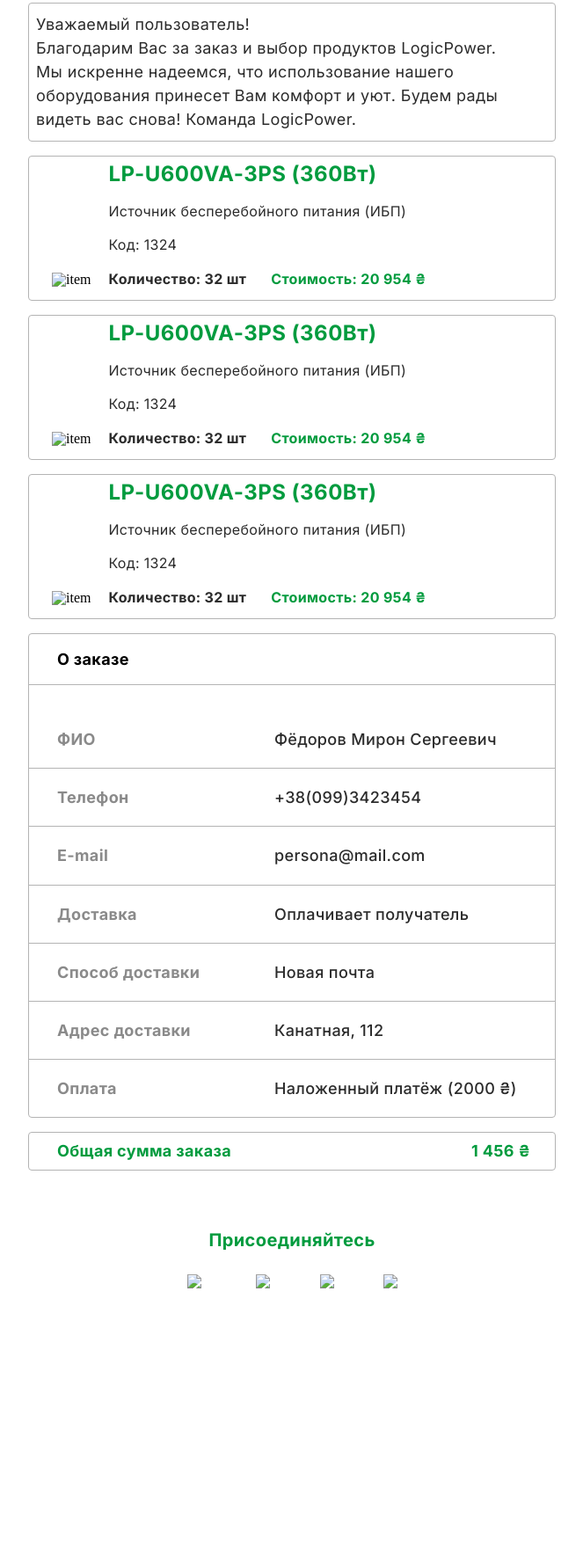
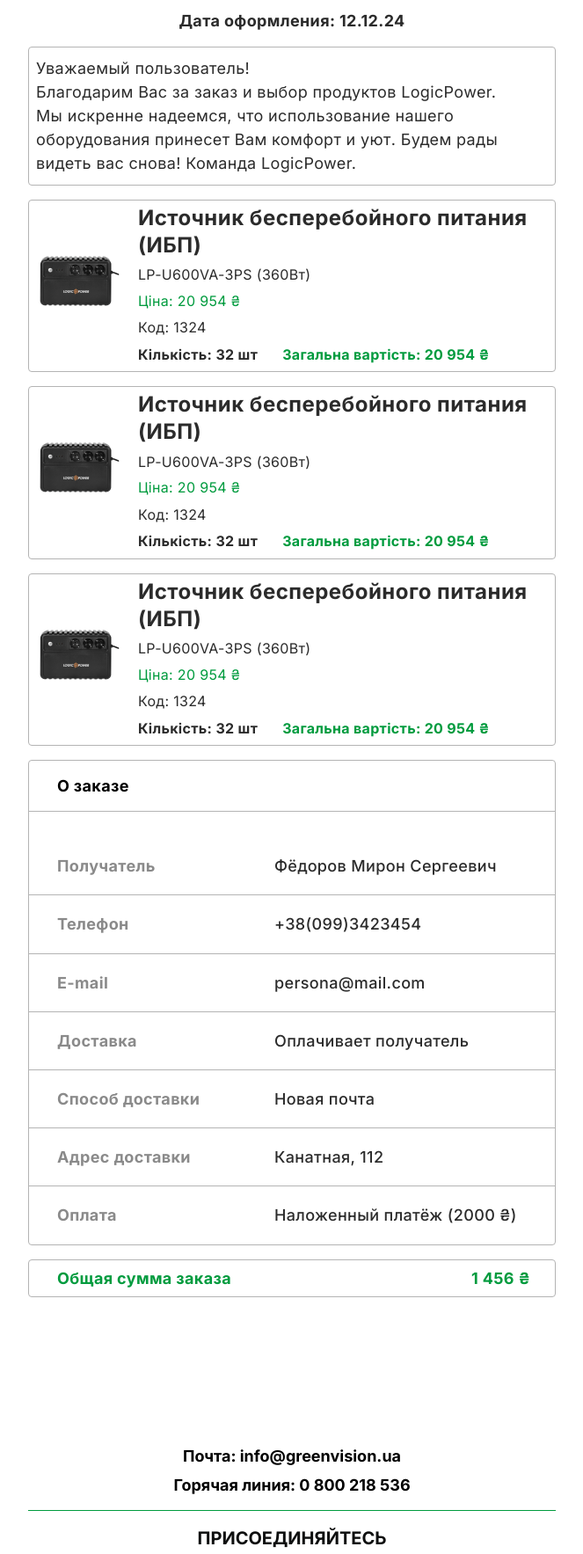
Before and after one commit to Evhenui/green_vision-letter, a plain HTML site: page index.html in a window 1280 px wide. Shown: the part 386-2153 px from the top of the page at 88% size, without its empty margins (308-971 px from the left). Before the commit the page ends 1910 px from the top, so only its background shows below. Drawn offline with Linux system fonts and the light colour scheme.

Commit message:
add some text + fix padding

```diff
--- a/index.html
+++ b/index.html
@@ -94,16 +94,18 @@
         width: 321px!important ;
     }
     .img-item {
-        padding-top: 19px!important;
-        padding-bottom: 9px!important;
-        padding-left: 0px!important;
+        padding-bottom: 22px!important;
+    }
+    .item-name {
+        width: 200px!important;
+        font-size: 0.875rem!important;
     }
     .item-model {
-        font-size: 0.875rem!important;
+        font-size: 0.75rem!important;
+        padding-top: 8px!important;
     }
-    .item-name {
+    .item-price {
         font-size: 0.75rem!important;
-        width: 192px!important;
         padding-top: 8px!important;
     }
     .item-code {
@@ -111,14 +113,17 @@
         padding-top: 8px!important;
     }
 
+    .wrapper-order-section {
+        padding-bottom: 4px!important;
+    }
+
     .item-amount {
-        display: block!important;
-        font-size: 0.875rem!important;
+        font-size: 0.75rem!important;
         padding-top: 8px!important;
     }
-    .item-price {
+    .item-full-price {
         display: block!important;
-        font-size: 0.875rem!important;
+        font-size: 0.75rem!important;
         padding-top: 4px!important;
     }
 
@@ -183,7 +188,7 @@
         padding-bottom: 8px!important;
      }
      .space-under-footer-text {
-        height: 48px!important;
+        height: 64px!important;
      }
      .farewell-title {
         font-size: 1rem!important;
@@ -193,6 +198,9 @@
      }
      .max-672, .max-600, .width-672, .width-600 {
         width: 375px!important;
+     }
+     .footer-call-title {
+        font-size: 0.875rem!important;
      }
    }
 	</style>
@@ -214,7 +222,7 @@
                                 <tr>
                                     <td class="logo" align="center">
                                         <a target="_blank" href="https://greenvision.ua/" style="display: inline-block; font-size: 0;">
-                                            <img src="/green_vision/img/logo.png" alt="logo" width="325" height="65.9">
+                                            <img src="/img/logo.png" alt="logo" width="325" height="65.9">
                                         </a>
                                       </td>
                                 </tr>
@@ -300,14 +308,15 @@
                             <table class="table-600 width-600" cellpadding="0" cellspacing="0" style="width:600px" align="center" border="0">
                                 <tr>
                                     <td align="left">
-                                        <span style="display: block; padding-left: 0; padding-top: 4px; padding-right: 0; padding-bottom: 4px; border: 1px solid #B4B4B4; border-radius: 4px;">
-                                            <img class="img-item" src="/green_vision/img/item.png" alt="item" width="104" height="104" style="padding-top: 26px;padding-bottom: 11px;padding-left: 26px; padding-right: 16px;">
+                                        <span class="wrapper-order-section" style="display: block; padding-left: 0; padding-top: 4px; padding-right: 0; padding-bottom: 8px; border: 1px solid #B4B4B4; border-radius: 4px;">
+                                            <img class="img-item" src="img/item.png" alt="item" width="104" height="104" style="padding-bottom: 37px; padding-right: 16px;">
                                             <span style="display: inline-block;">
-                                                <span class="item-model" style="font-family: 'Inter', sans-serif; font-weight: 700; color: #009B3E; letter-spacing: 0.02em; line-height: 130%;;margin-bottom: 0; margin-top: 0; font-size: 1.5rem;">LP-U600VA-3PS (360Вт)</span>
-                                                <span class="item-name" style="padding-top: 16px; font-family: 'Inter', sans-serif; font-size: 1rem; line-height: 140%;letter-spacing: 0.02em;color: #2B2B2B; display: block;">Источник бесперебойного питания (ИБП)</span>
-                                                <span class="item-code" style="padding-top: 16px; font-family: 'Inter', sans-serif; font-size: 1rem; line-height: 140%;letter-spacing: 0.02em;color: #2B2B2B; display: block;">Код: 1324</span>
-                                                <span class="item-amount" style="padding-top: 16px; font-family: 'Inter', sans-serif; font-size: 1rem; line-height: 140%;letter-spacing: 0.02em;color: #2B2B2B; font-weight: 700; display: inline-block; padding-right: 24px;">Количество: 32 шт</span>
-                                                <span class="item-price" style=" font-family: 'Inter', sans-serif; font-size: 1rem; line-height: 140%;letter-spacing: 0.02em; font-weight: 700; color: #009B3E; display: inline-block;">Стоимость: 20 954 ₴</span>
+                                                <span class="item-name" style="width: 445px; font-family: 'Inter', sans-serif; font-weight: 700; color: #2B2B2B; letter-spacing: 0.02em; line-height: 130%;;margin-bottom: 0; margin-top: 0; font-size: 1.5rem; display: block">Источник бесперебойного питания (ИБП)</span>
+                                                <span class="item-model" style="padding-top: 8px; font-family: 'Inter', sans-serif; font-weight: 400; color: #2B2B2B; letter-spacing: 0.02em; line-height: 130%;;margin-bottom: 0; margin-top: 0; font-size: 1rem; display: block;">LP-U600VA-3PS (360Вт)</span>
+                                                <span class="item-price" style="padding-top: 8px; font-family: 'Inter', sans-serif; font-size: 1rem; line-height: 140%;letter-spacing: 0.02em;color: #009B3E; display: block;">Цiна: 20 954 ₴</span>
+                                                <span class="item-code" style="padding-top: 8px; font-family: 'Inter', sans-serif; font-size: 1rem; line-height: 140%;letter-spacing: 0.02em;color: #2B2B2B; display: block;">Код: 1324</span>
+                                                <span class="item-amount" style="padding-top: 8px; font-family: 'Inter', sans-serif; font-size: 1rem; line-height: 140%;letter-spacing: 0.02em;color: #2B2B2B; font-weight: 700; display: inline-block; padding-right: 24px;">Кiлькiсть: 32 шт</span>
+                                                <span class="item-full-price" style=" font-family: 'Inter', sans-serif; font-size: 1rem; line-height: 140%;letter-spacing: 0.02em; font-weight: 700; color: #009B3E; display: inline-block;">Загальна вартість: 20 954 ₴</span>
                                             </span>
                                         </span>
                                     </td>
@@ -323,14 +332,15 @@
                             <table class="table-600 width-600" cellpadding="0" cellspacing="0" style="width:600px" align="center" border="0">
                                 <tr>
                                     <td align="left">
-                                        <span style="display: block; padding-left: 0; padding-top: 4px; padding-right: 0; padding-bottom: 4px; border: 1px solid #B4B4B4; border-radius: 4px;">
-                                            <img class="img-item" src="/green_vision/img/item.png" alt="item" width="104" height="104" style="padding-top: 26px;padding-bottom: 11px;padding-left: 26px; padding-right: 16px;">
+                                        <span class="wrapper-order-section" style="display: block; padding-left: 0; padding-top: 4px; padding-right: 0; padding-bottom: 8px; border: 1px solid #B4B4B4; border-radius: 4px;">
+                                            <img class="img-item" src="img/item.png" alt="item" width="104" height="104" style="padding-bottom: 37px; padding-right: 16px;">
                                             <span style="display: inline-block;">
-                                                <span class="item-model" style="font-family: 'Inter', sans-serif; font-weight: 700; color: #009B3E; letter-spacing: 0.02em; line-height: 130%;;margin-bottom: 0; margin-top: 0; font-size: 1.5rem;">LP-U600VA-3PS (360Вт)</span>
-                                                <span class="item-name" style="padding-top: 16px; font-family: 'Inter', sans-serif; font-size: 1rem; line-height: 140%;letter-spacing: 0.02em;color: #2B2B2B; display: block;">Источник бесперебойного питания (ИБП)</span>
-                                                <span class="item-code" style="padding-top: 16px; font-family: 'Inter', sans-serif; font-size: 1rem; line-height: 140%;letter-spacing: 0.02em;color: #2B2B2B; display: block;">Код: 1324</span>
-                                                <span class="item-amount" style="padding-top: 16px; font-family: 'Inter', sans-serif; font-size: 1rem; line-height: 140%;letter-spacing: 0.02em;color: #2B2B2B; font-weight: 700; display: inline-block; padding-right: 24px;">Количество: 32 шт</span>
-                                                <span class="item-price" style=" font-family: 'Inter', sans-serif; font-size: 1rem; line-height: 140%;letter-spacing: 0.02em; font-weight: 700; color: #009B3E; display: inline-block;">Стоимость: 20 954 ₴</span>
+                                                <span class="item-name" style="width: 445px; font-family: 'Inter', sans-serif; font-weight: 700; color: #2B2B2B; letter-spacing: 0.02em; line-height: 130%;;margin-bottom: 0; margin-top: 0; font-size: 1.5rem; display: block">Источник бесперебойного питания (ИБП)</span>
+                                                <span class="item-model" style="padding-top: 8px; font-family: 'Inter', sans-serif; font-weight: 400; color: #2B2B2B; letter-spacing: 0.02em; line-height: 130%;;margin-bottom: 0; margin-top: 0; font-size: 1rem; display: block;">LP-U600VA-3PS (360Вт)</span>
+                                                <span class="item-price" style="padding-top: 8px; font-family: 'Inter', sans-serif; font-size: 1rem; line-height: 140%;letter-spacing: 0.02em;color: #009B3E; display: block;">Цiна: 20 954 ₴</span>
+                                                <span class="item-code" style="padding-top: 8px; font-family: 'Inter', sans-serif; font-size: 1rem; line-height: 140%;letter-spacing: 0.02em;color: #2B2B2B; display: block;">Код: 1324</span>
+                                                <span class="item-amount" style="padding-top: 8px; font-family: 'Inter', sans-serif; font-size: 1rem; line-height: 140%;letter-spacing: 0.02em;color: #2B2B2B; font-weight: 700; display: inline-block; padding-right: 24px;">Кiлькiсть: 32 шт</span>
+                                                <span class="item-full-price" style=" font-family: 'Inter', sans-serif; font-size: 1rem; line-height: 140%;letter-spacing: 0.02em; font-weight: 700; color: #009B3E; display: inline-block;">Загальна вартість: 20 954 ₴</span>
                                             </span>
                                         </span>
                                     </td>
@@ -346,14 +356,15 @@
                             <table class="table-600 width-600" cellpadding="0" cellspacing="0" style="width:600px" align="center" border="0">
                                 <tr>
                                     <td align="left">
-                                        <span style="display: block; padding-left: 0; padding-top: 4px; padding-right: 0; padding-bottom: 4px; border: 1px solid #B4B4B4; border-radius: 4px;">
-                                            <img class="img-item" src="/green_vision/img/item.png" alt="item" width="104" height="104" style="padding-top: 26px;padding-bottom: 11px;padding-left: 26px; padding-right: 16px;">
+                                        <span class="wrapper-order-section" style="display: block; padding-left: 0; padding-top: 4px; padding-right: 0; padding-bottom: 8px; border: 1px solid #B4B4B4; border-radius: 4px;">
+                                            <img class="img-item" src="img/item.png" alt="item" width="104" height="104" style="padding-bottom: 37px; padding-right: 16px;">
                                             <span style="display: inline-block;">
-                                                <span class="item-model" style="font-family: 'Inter', sans-serif; font-weight: 700; color: #009B3E; letter-spacing: 0.02em; line-height: 130%;;margin-bottom: 0; margin-top: 0; font-size: 1.5rem;">LP-U600VA-3PS (360Вт)</span>
-                                                <span class="item-name" style="padding-top: 16px; font-family: 'Inter', sans-serif; font-size: 1rem; line-height: 140%;letter-spacing: 0.02em;color: #2B2B2B; display: block;">Источник бесперебойного питания (ИБП)</span>
-                                                <span class="item-code" style="padding-top: 16px; font-family: 'Inter', sans-serif; font-size: 1rem; line-height: 140%;letter-spacing: 0.02em;color: #2B2B2B; display: block;">Код: 1324</span>
-                                                <span class="item-amount" style="padding-top: 16px; font-family: 'Inter', sans-serif; font-size: 1rem; line-height: 140%;letter-spacing: 0.02em;color: #2B2B2B; font-weight: 700; display: inline-block; padding-right: 24px;">Количество: 32 шт</span>
-                                                <span class="item-price" style=" font-family: 'Inter', sans-serif; font-size: 1rem; line-height: 140%;letter-spacing: 0.02em; font-weight: 700; color: #009B3E; display: inline-block;">Стоимость: 20 954 ₴</span>
+                                                <span class="item-name" style="width: 445px; font-family: 'Inter', sans-serif; font-weight: 700; color: #2B2B2B; letter-spacing: 0.02em; line-height: 130%;;margin-bottom: 0; margin-top: 0; font-size: 1.5rem; display: block">Источник бесперебойного питания (ИБП)</span>
+                                                <span class="item-model" style="padding-top: 8px; font-family: 'Inter', sans-serif; font-weight: 400; color: #2B2B2B; letter-spacing: 0.02em; line-height: 130%;;margin-bottom: 0; margin-top: 0; font-size: 1rem; display: block;">LP-U600VA-3PS (360Вт)</span>
+                                                <span class="item-price" style="padding-top: 8px; font-family: 'Inter', sans-serif; font-size: 1rem; line-height: 140%;letter-spacing: 0.02em;color: #009B3E; display: block;">Цiна: 20 954 ₴</span>
+                                                <span class="item-code" style="padding-top: 8px; font-family: 'Inter', sans-serif; font-size: 1rem; line-height: 140%;letter-spacing: 0.02em;color: #2B2B2B; display: block;">Код: 1324</span>
+                                                <span class="item-amount" style="padding-top: 8px; font-family: 'Inter', sans-serif; font-size: 1rem; line-height: 140%;letter-spacing: 0.02em;color: #2B2B2B; font-weight: 700; display: inline-block; padding-right: 24px;">Кiлькiсть: 32 шт</span>
+                                                <span class="item-full-price" style=" font-family: 'Inter', sans-serif; font-size: 1rem; line-height: 140%;letter-spacing: 0.02em; font-weight: 700; color: #009B3E; display: inline-block;">Загальна вартість: 20 954 ₴</span>
                                             </span>
                                         </span>
                                     </td>
@@ -375,7 +386,7 @@
                                             </span>
 
                                             <span class="footer-info-wrapper top" style="display: block; border-bottom: 1px solid #B4B4B4;padding-top: 49px; padding-bottom: 20px; padding-left: 32px;">
-                                                <span class="footer-info name-section info" style="width: 195px; font-family: 'Inter', sans-serif; font-size: 1.125rem; line-height: 140%;letter-spacing: 0.02em;color: #8A8A8A; font-weight: 700; display: inline-block; padding-right: 48px;">ФИО</span>
+                                                <span class="footer-info name-section info" style="width: 195px; font-family: 'Inter', sans-serif; font-size: 1.125rem; line-height: 140%;letter-spacing: 0.02em;color: #8A8A8A; font-weight: 700; display: inline-block; padding-right: 48px;">Получатель</span>
                                                 <span class="footer-info private-info recipient" style="font-family: 'Inter', sans-serif; font-size: 1.125rem; line-height: 140%;letter-spacing: 0.02em;color: #2B2B2B; font-weight: 500; display: inline-block; padding-right: 24px;">Фёдоров Мирон Сергеевич</span>
                                             </span>
 
@@ -433,21 +444,33 @@
                         </td>
                     </tr>
                     <tr>
-                        <td class="space-under-footer-text max-672" style="max-width:672px; height: 64px;"></td>
+                        <td class="space-under-footer-text max-672" style="max-width:672px; height: 168px;"></td>
                     </tr>
                     <tr>
                         <td>
                             <table class="table-600 width-600" cellpadding="0" cellspacing="0" style="width:600px" align="center" border="0">
                                 <tr>
-                                    <td align="center">
-                                        <span class="farewell-title" style="font-family: 'Inter', sans-serif; font-size: 1.25rem; line-height: 150%;letter-spacing: 0.02em;color: #009B3E; font-weight: 600; display: inline-block;">Присоединяйтесь</span>
+                                    <td style="border-bottom: 1px solid #009B3E;">
+                                        <span class="footer-call-title" style="font-family: 'Inter', sans-serif; display: block; font-weight: 700; font-size: 1.125rem; text-align: center; line-height: 140%;">Почта: info@greenvision.ua</span>
+                                        <span class="footer-call-title" style="font-family: 'Inter', sans-serif; display: block; font-weight: 700; font-size: 1.125rem; text-align: center; line-height: 140%; padding-top: 8px; padding-bottom: 16px;">Горячая линия: 0 800 218 536</span>
                                     </td>
                                 </tr>
                             </table>
                         </td>
                     </tr>
                     <tr>
-                        <td class="table-672 width-672" style="width:672px; height: 19px;"></td>
+                        <td style="padding-top: 16px;">
+                            <table class="table-600 width-600" cellpadding="0" cellspacing="0" style="width:600px" align="center" border="0">
+                                <tr>
+                                    <td align="center">
+                                        <span class="farewell-title" style="font-family: 'Inter', sans-serif; font-size: 1.25rem; line-height: 150%;color: #0E0F0F; font-weight: 600; display: inline-block; text-transform: uppercase;">Присоединяйтесь</span>
+                                    </td>
+                                </tr>
+                            </table>
+                        </td>
+                    </tr>
+                    <tr>
+                        <td class="table-672 width-672" style="width:672px; height: 10px;"></td>
                     </tr>
                     <tr>
                         <td>
@@ -455,16 +478,16 @@
                                 <tr>
                                     <td align="center">
                                     <a target="_blank" href="https://www.facebook.com/greenvision.ua/" style="text-decoration: none;font-size: 0; display: inline-block; padding-right: 58px;">
-                                       <img src="/green_vision/img/facebook.png" alt="facebook" width="24" height="24">
+                                       <img src="img/facebook.png" alt="facebook" width="24" height="24">
                                     </a>
                                     <a target="_blank" href="https://www.instagram.com/greenvision.ua/" style="text-decoration: none;font-size: 0; display: inline-block; padding-right: 53px;">
-                                        <img src="/green_vision/img/instagram.png" alt="facebook" width="24" height="24">
+                                        <img src="img/instagram.png" alt="facebook" width="24" height="24">
                                     </a>
                                     <a target="_blank" href="https://www.youtube.com/channel/UCsVLIuW7xx4X2lfnaUO_pyw" style="text-decoration: none;font-size: 0; display: inline-block; padding-right: 52px;">
-                                        <img src="/green_vision/img/youtube.png" alt="facebook" width="24" height="24">
+                                        <img src="img/youtube.png" alt="facebook" width="24" height="24">
                                     </a>
                                     <a target="_blank" href="https://t.me/greenvision_official" style="text-decoration: none;font-size: 0; display: inline-block;">
-                                        <img src="/green_vision/img/telegram.png" alt="facebook" width="24" height="24">
+                                        <img src="img/telegram.png" alt="facebook" width="24" height="24">
                                     </a>
                                     </td>
                                 </tr>
```
Also changed, not shown: index_client.html (+75 -47 lines).
